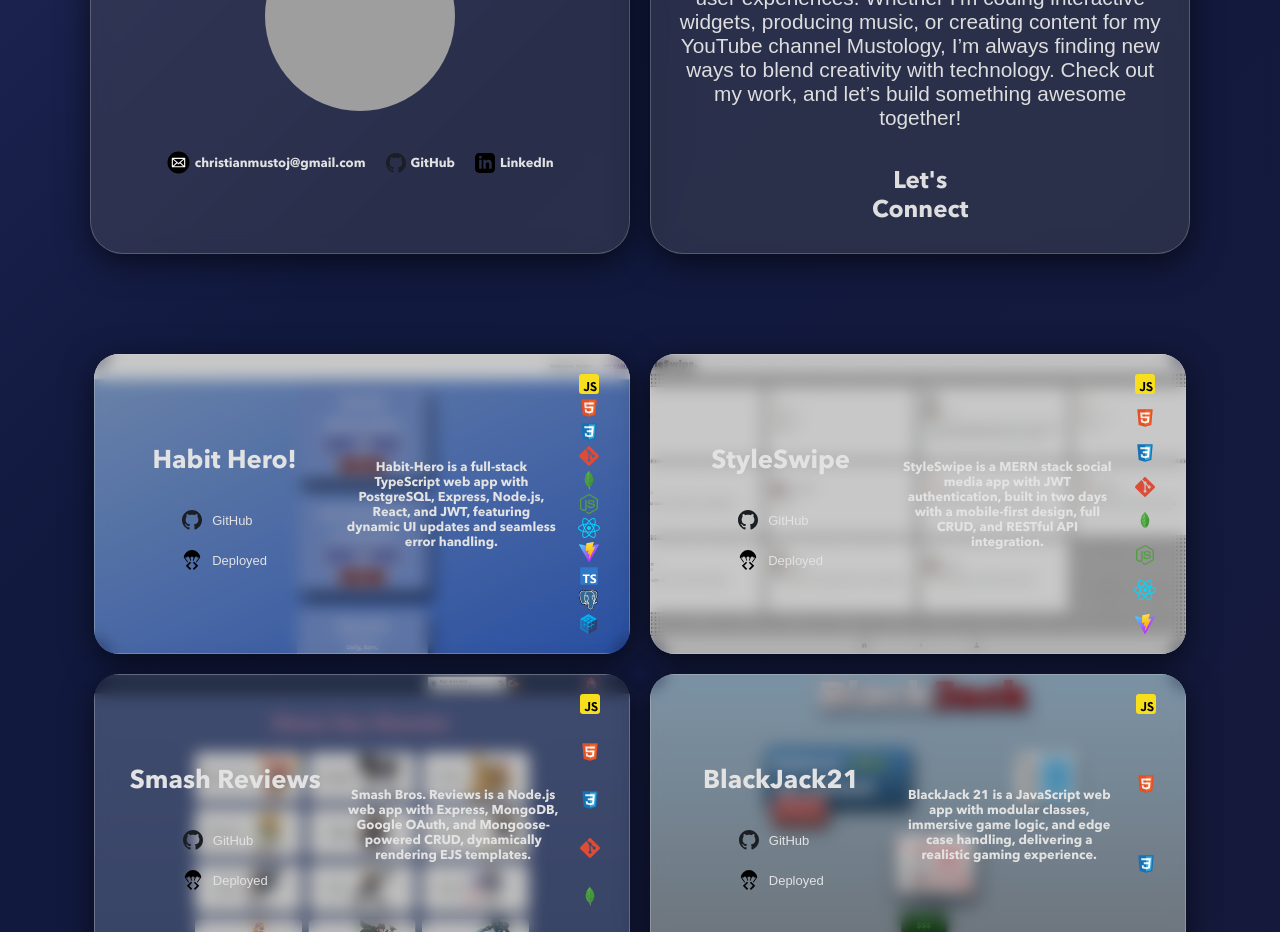
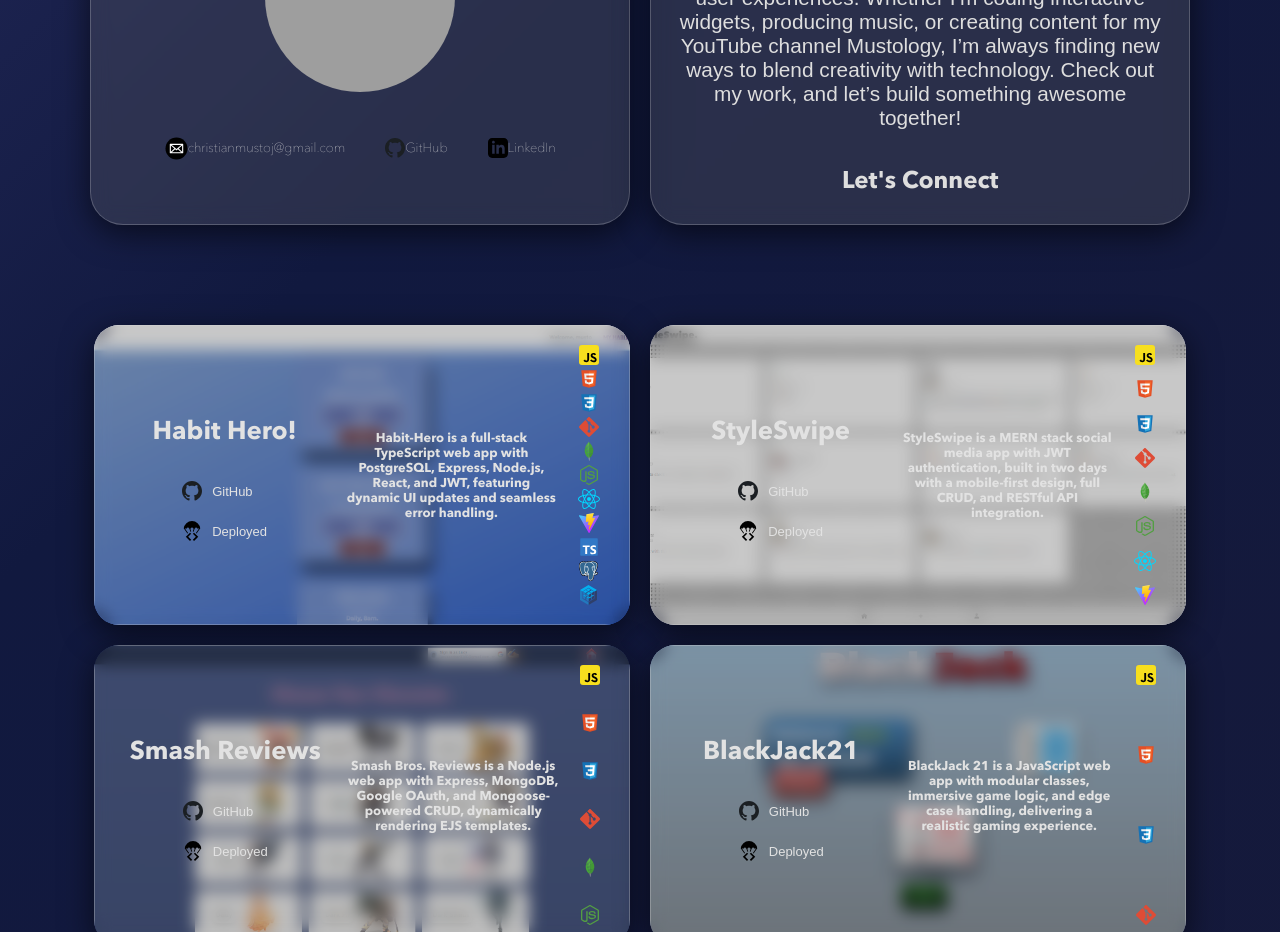
Before and after one commit to officialmusto/musto-website, a React (Vite) app: page / in a window 1280 px wide. Shown: the part 880-1812 px from the top of the page. Built offline with nearby package versions, Linux system fonts and the light colour scheme; grey boxes are pictures that could not be loaded.

Commit message:
update connect-link styling

```diff
--- a/src/components/About/About.css
+++ b/src/components/About/About.css
@@ -34,6 +34,7 @@
 }
 
 .connect-link-div {
+  width: 100%;
   padding: 20px;
   display: flex;
   justify-content: center;
@@ -52,7 +53,7 @@ a:hover {
   font-family: 'avenir-next-bold', Arial, Helvetica, sans-serif;
   font-size: 1.5rem;
   color: #dedede;
-  max-width: 100px;
+
 }
 
 @media (max-width: 850px) {
--- a/src/components/ProfileCard/ProfileCard.css
+++ b/src/components/ProfileCard/ProfileCard.css
@@ -52,12 +52,21 @@
   display: flex;
   justify-content: space-around;
   flex-direction: row;
-  font-family: "avenir-next-bold", Arial, Helvetica, sans-serif;
+  font-family: "avenir-next-light", Arial, Helvetica, sans-serif;
   font-size: .8rem;
   color: #e2e2e2;
-  gap: 20px;
+  gap: 30px;
+}
 
+#email-link, #github-link, #linkedin-link {
+  padding: 5px;
+  font-size: small;
+  display: flex;
+  justify-content: flex-start;
+  align-items: center;
+  flex-direction: row;
 }
+
 
 a {
   text-decoration: none;
@@ -72,26 +81,6 @@ a:hover {
   color: #8486ff;
 }
 
-#github-link {
-
-  text-decoration: none;
-  display: flex;
-  align-items: center;
-  gap: 5px
-}
-
-#email-link {
-  display: flex;
-  align-items: center;
-  gap: 5px
-}
-
-#linkedin-link {
-  display: flex;
-  align-items: center;
-  gap: 5px
-}
-
 @media (max-width: 500px) {
 
   .links {
--- a/src/components/ProjectCard/ProjectCard.css
+++ b/src/components/ProjectCard/ProjectCard.css
@@ -106,10 +106,3 @@
 #badge {
   max-height: 20px;
 }
-
-
-@media (max-width: 850px) {
-  .project-links {
-    flex-direction: row;
-  }
-}
```
